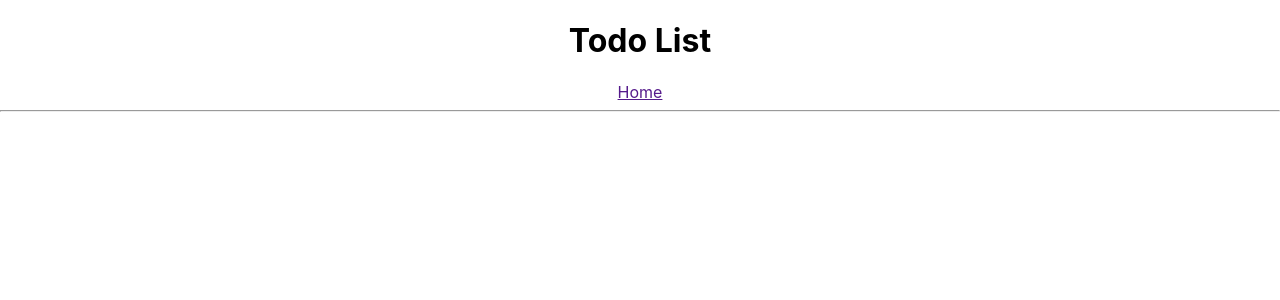
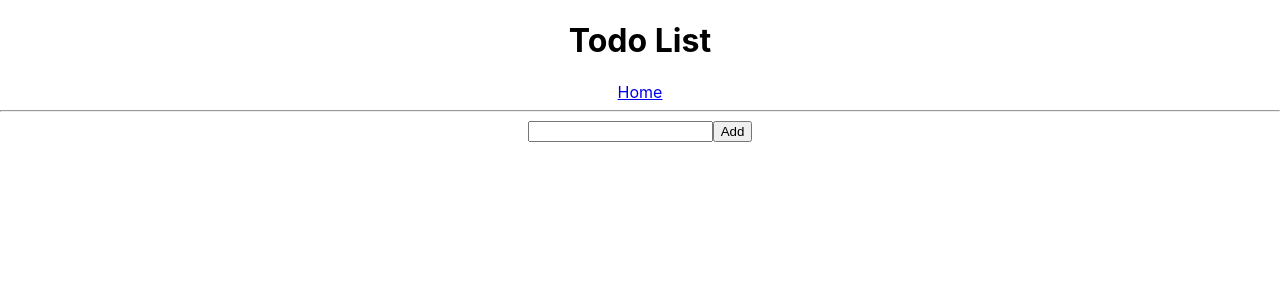
Before and after one commit to tian142/redux-toolkit-CRUD-todo-3, a React (Create React App) app: page / in a window 1280 px wide. Shown: the top 300 px of the page. Built offline with nearby package versions, Linux system fonts and the light colour scheme.

Commit message:
added AddTodo.js and rendered it in App.js through a Route

```diff
--- a/src/App.js
+++ b/src/App.js
@@ -1,5 +1,4 @@
 import "./App.css"
-import { Navbar } from "./Navbar"
 
 import {
   BrowserRouter as Router,
@@ -8,13 +7,17 @@ import {
   Redirect,
 } from "react-router-dom"
 
+import { Navbar } from "./Navbar"
+import { AddTodo } from "./features/todo/AddTodo"
+
 function App() {
   return (
     <div className="App">
       <Router>
         <Navbar />
         <Switch>
-          <Route />
+          <Route exact path="/" render={() => <AddTodo />} />
+          <Redirect to="/" />
         </Switch>
       </Router>
     </div>
--- a/src/Navbar.js
+++ b/src/Navbar.js
@@ -5,7 +5,7 @@ export const Navbar = () => {
   return (
     <div>
       <h1>Todo List</h1>
-      <Link>Home</Link>
+      <Link to="/">Home</Link>
       <hr />
     </div>
   )
--- /dev/null
+++ b/src/features/todo/AddTodo.js
@@ -0,0 +1,10 @@
+import React from "react"
+
+export const AddTodo = () => {
+  return (
+    <div>
+      <input />
+      <button>Add</button>
+    </div>
+  )
+}
```
